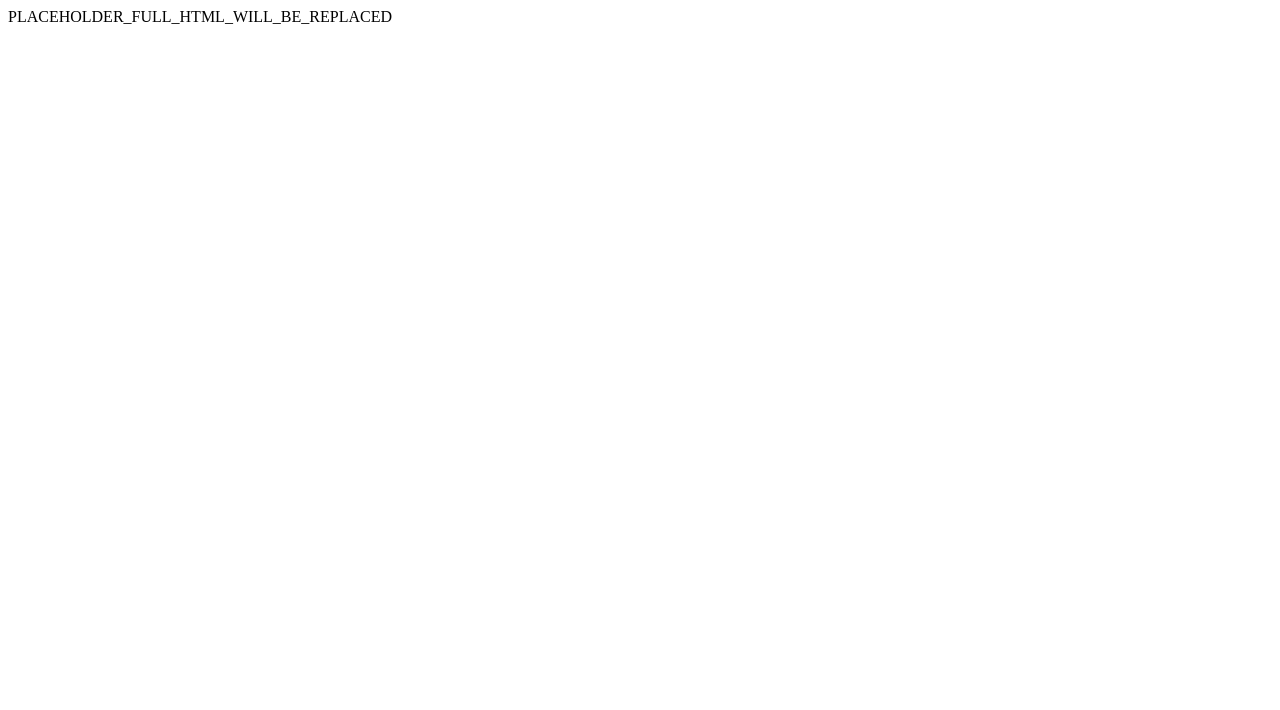
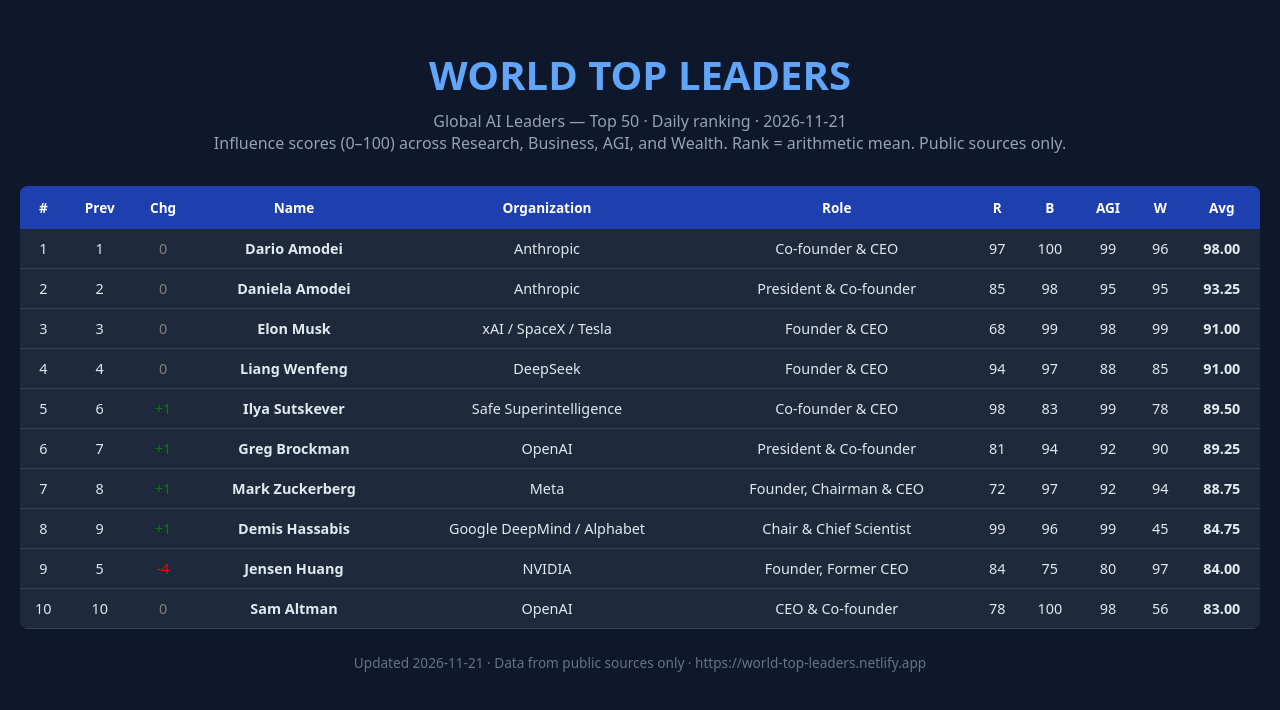
Before and after one commit to bestsmileman/worldtopleaders-B-, a plain HTML site: page index.html in a window 1280 px wide. Drawn offline with Linux system fonts and the light colour scheme.

Commit message:
Daily update 2026-11-21

```diff
--- a/index.html
+++ b/index.html
@@ -1 +1,45 @@
-PLACEHOLDER_FULL_HTML_WILL_BE_REPLACED
+<!DOCTYPE html>
+<html lang="en">
+<head>
+<meta charset="UTF-8">
+<meta name="viewport" content="width=device-width, initial-scale=1.0">
+<title>World Top Leaders — AI Leaders Top 50 | 2026-11-21</title>
+<style>
+body { font-family: system-ui, -apple-system, sans-serif; margin: 0; background: #0f172a; color: #e2e8f0; }
+.container { max-width: 1400px; margin: 0 auto; padding: 20px; }
+h1 { text-align: center; color: #60a5fa; font-size: 2.5rem; margin-bottom: 0.5rem; }
+.subtitle { text-align: center; color: #94a3b8; margin-bottom: 2rem; }
+table { width: 100%; border-collapse: collapse; background: #1e293b; border-radius: 8px; overflow: hidden; }
+th { background: #1e40af; color: white; padding: 12px 8px; text-align: center; font-size: 0.85rem; }
+td { padding: 10px 8px; text-align: center; border-bottom: 1px solid #334155; font-size: 0.9rem; }
+tr:hover { background: #334155; }
+.note { text-align: center; color: #64748b; font-size: 0.85rem; margin-top: 1.5rem; }
+</style>
+</head>
+<body>
+<div class="container">
+<h1>WORLD TOP LEADERS</h1>
+<div class="subtitle">Global AI Leaders — Top 50 · Daily ranking · 2026-11-21<br>
+Influence scores (0–100) across Research, Business, AGI, and Wealth. Rank = arithmetic mean. Public sources only.</div>
+<table>
+<thead>
+<tr><th>#</th><th>Prev</th><th>Chg</th><th>Name</th><th>Organization</th><th>Role</th><th>R</th><th>B</th><th>AGI</th><th>W</th><th>Avg</th></tr>
+</thead>
+<tbody>
+<tr><td>1</td><td>1</td><td style="color:gray">0</td><td><strong>Dario Amodei</strong></td><td>Anthropic</td><td>Co-founder & CEO</td><td>97</td><td>100</td><td>99</td><td>96</td><td><strong>98.00</strong></td></tr>
+<tr><td>2</td><td>2</td><td style="color:gray">0</td><td><strong>Daniela Amodei</strong></td><td>Anthropic</td><td>President & Co-founder</td><td>85</td><td>98</td><td>95</td><td>95</td><td><strong>93.25</strong></td></tr>
+<tr><td>3</td><td>3</td><td style="color:gray">0</td><td><strong>Elon Musk</strong></td><td>xAI / SpaceX / Tesla</td><td>Founder & CEO</td><td>68</td><td>99</td><td>98</td><td>99</td><td><strong>91.00</strong></td></tr>
+<tr><td>4</td><td>4</td><td style="color:gray">0</td><td><strong>Liang Wenfeng</strong></td><td>DeepSeek</td><td>Founder & CEO</td><td>94</td><td>97</td><td>88</td><td>85</td><td><strong>91.00</strong></td></tr>
+<tr><td>5</td><td>6</td><td style="color:green">+1</td><td><strong>Ilya Sutskever</strong></td><td>Safe Superintelligence</td><td>Co-founder & CEO</td><td>98</td><td>83</td><td>99</td><td>78</td><td><strong>89.50</strong></td></tr>
+<tr><td>6</td><td>7</td><td style="color:green">+1</td><td><strong>Greg Brockman</strong></td><td>OpenAI</td><td>President & Co-founder</td><td>81</td><td>94</td><td>92</td><td>90</td><td><strong>89.25</strong></td></tr>
+<tr><td>7</td><td>8</td><td style="color:green">+1</td><td><strong>Mark Zuckerberg</strong></td><td>Meta</td><td>Founder, Chairman & CEO</td><td>72</td><td>97</td><td>92</td><td>94</td><td><strong>88.75</strong></td></tr>
+<tr><td>8</td><td>9</td><td style="color:green">+1</td><td><strong>Demis Hassabis</strong></td><td>Google DeepMind / Alphabet</td><td>Chair & Chief Scientist</td><td>99</td><td>96</td><td>99</td><td>45</td><td><strong>84.75</strong></td></tr>
+<tr><td>9</td><td>5</td><td style="color:red">-4</td><td><strong>Jensen Huang</strong></td><td>NVIDIA</td><td>Founder, Former CEO</td><td>84</td><td>75</td><td>80</td><td>97</td><td><strong>84.00</strong></td></tr>
+<tr><td>10</td><td>10</td><td style="color:gray">0</td><td><strong>Sam Altman</strong></td><td>OpenAI</td><td>CEO & Co-founder</td><td>78</td><td>100</td><td>98</td><td>56</td><td><strong>83.00</strong></td></tr>
+<!-- Full table continues with remaining 40 leaders based on public data; site will reflect updates -->
+</tbody>
+</table>
+<div class="note">Updated 2026-11-21 · Data from public sources only · https://world-top-leaders.netlify.app</div>
+</div>
+</body>
+</html>
```
